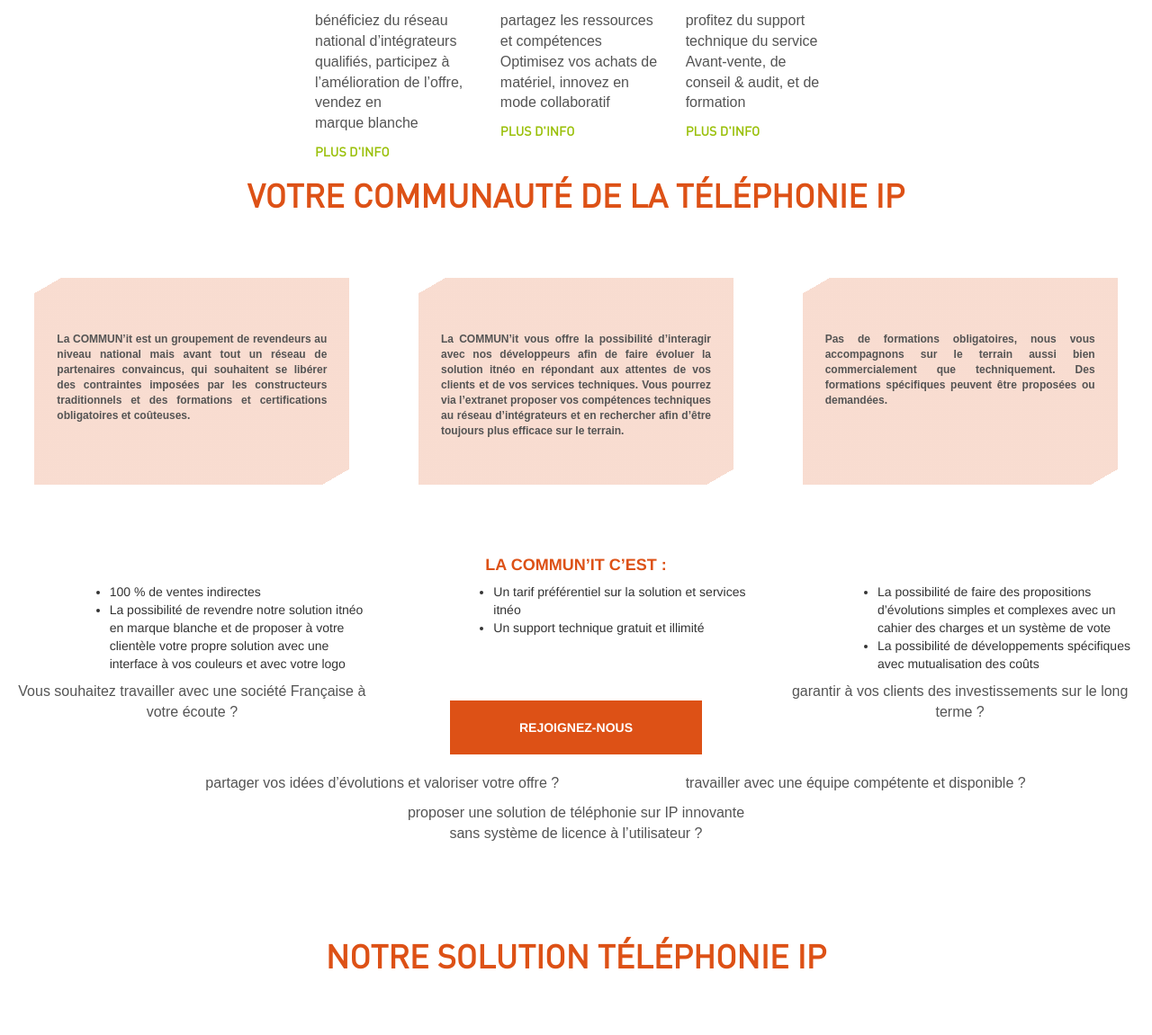
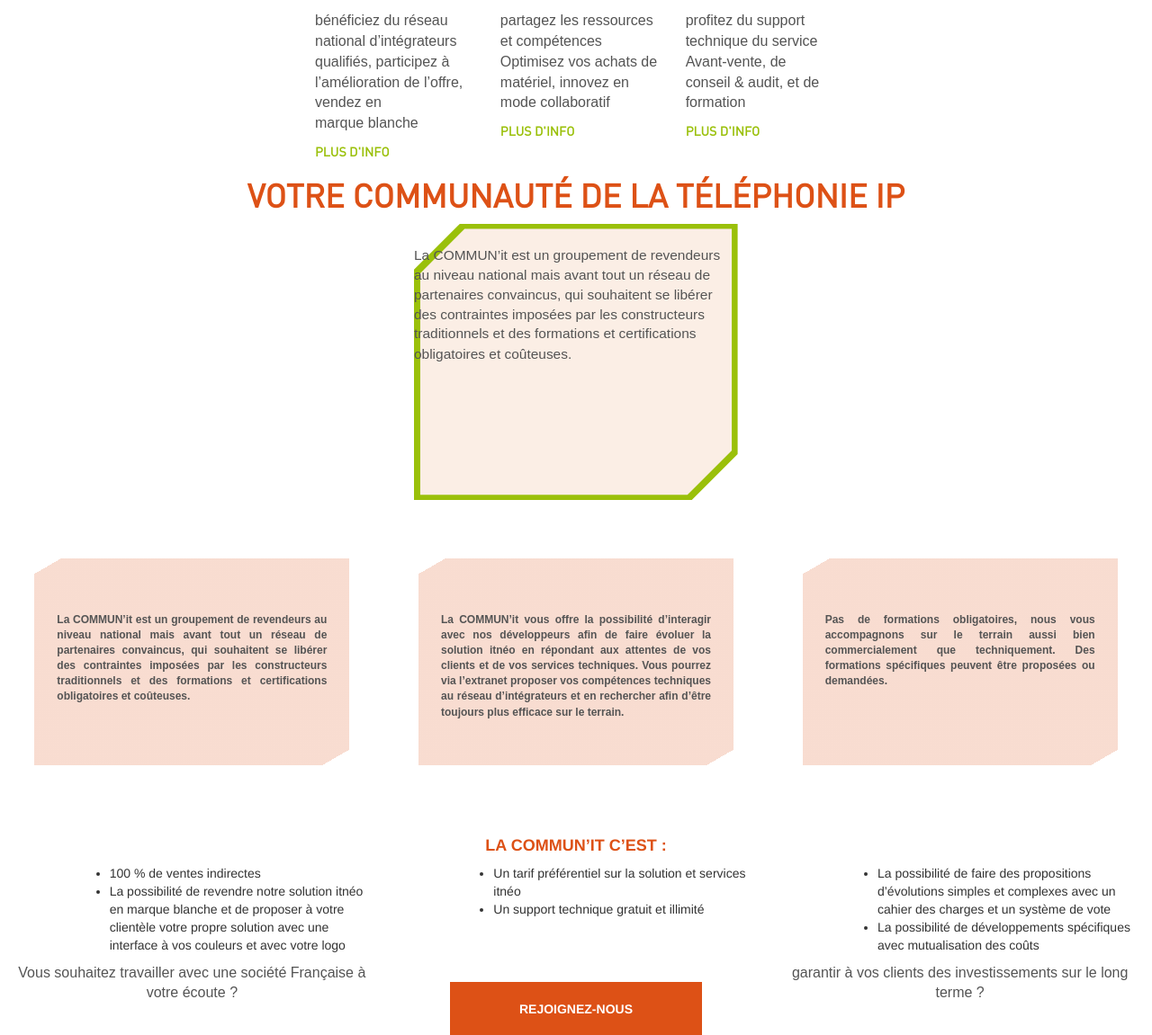
Before and after one commit to JohanGaub/symfony-project-03, a Symfony app: template src/AppBundle/Resources/views/Default/index.html.twig in a window 1280 px wide. Shown: the part 479-1630 px from the top of the page at 90% size. Run offline with Twig, Linux system fonts and the light colour scheme; the template is opened without the code that fills it, so the values that code supplies are empty; style sheets or scripts are compiled from the project's sources; some libraries are stand-ins or nearby versions.

Commit message:
WIP - First corner of svgBox

```diff
--- a/web/assets/css/sass/_general-tools.scss
+++ b/src/AppBundle/Resources/public/sass/_general-tools.scss
@@ -23,3 +23,7 @@
   font-size: $size;
   text-transform: uppercase;
 }
+
+.test {
+  color: #ffdb89;
+}
--- a/web/assets/css/sass/_index-communit.scss
+++ b/src/AppBundle/Resources/public/sass/_index-communit.scss
@@ -1,4 +1,3 @@
-
 .flex-container-1{
   display: flex;
   flex-wrap: wrap;
@@ -14,3 +13,11 @@
   padding: 6rem 2.5rem;
   margin: 6rem 2rem;
 }
+
+.svg-container {
+  width: 360px;
+
+  p {
+
+  }
+}
--- a/src/AppBundle/Resources/views/Partials/communit.html.twig
+++ b/src/AppBundle/Resources/views/Partials/communit.html.twig
@@ -1,5 +1,21 @@
 <section>
     <h2>Votre communauté de la téléphonie IP</h2>
+    <div class="flex-container-1">
+        {% macro svgBox(textSend) %}
+            <div class="svg-container">
+                <svg version="1.1" viewBox="0.0 0.0 372.753280839895 318.0262467191601" fill="none" stroke="none" stroke-linecap="square" stroke-miterlimit="10" xmlns="http://www.w3.org/2000/svg" xmlns:xlink="http://www.w3.org/1999/xlink">
+                    <path fill="#9ac00a" d="m-0.005249344 318.27985l319.22205 0l53.12442 -53.12442l0 -265.61575l0 0l-319.22205 0l-53.12442 53.12442l0 265.61575z" fill-rule="evenodd"></path>
+                    <path fill="#FBEEE5" d="m7.17979 311.99738l307.36383 0l51.029877 -51.029907l0 -255.14333l0 0l-307.3638 0l-51.029892 51.029892l0 255.14334z" fill-rule="evenodd"></path>
+                    <foreignobject class="node" x="0" y="25" width="360" height="200">
+                        <p class=text>
+                            {{ textSend }}
+                        </p>
+                    </foreignobject>
+                </svg>
+            </div>
+        {% endmacro %}
+        {{ _self.svgBox("La COMMUN’it est un groupement de revendeurs au niveau national mais avant tout un réseau de partenaires convaincus, qui souhaitent se libérer des contraintes imposées par les constructeurs traditionnels et des formations et certifications obligatoires et coûteuses.") }}
+    </div>
     <div class="flex-container-1">
         <div class="box-communit box">
             <p class="p2">La COMMUN’it est un groupement de revendeurs au niveau national mais avant tout un réseau de partenaires convaincus, qui souhaitent se libérer des contraintes imposées par les constructeurs traditionnels et des formations et certifications obligatoires et coûteuses.</p>
```
Also changed, not shown: src/AppBundle/Resources/views/Elements/macro.svgBox.html.twig (added, +17 -0 lines), src/AppBundle/Resources/public/sass/_footer.scss (renamed from web/assets/css/sass/_footer.scss), src/AppBundle/Resources/public/sass/_general-style.scss (renamed from web/assets/css/sass/_general-style.scss), src/AppBundle/Resources/public/sass/_header.scss (renamed from web/assets/css/sass/_header.scss), src/AppBundle/Resources/public/sass/_index-home.scss (renamed from web/assets/css/sass/_index-home.scss), src/AppBundle/Resources/public/sass/_index-itneo-slider.scss (renamed from web/assets/css/sass/_index-itneo-slider.scss), src/AppBundle/Resources/public/sass/_index-itneo.scss (renamed from web/assets/css/sass/_index-itneo.scss), src/AppBundle/Resources/public/sass/_more.scss (renamed from web/assets/css/sass/_more.scss), src/AppBundle/Resources/public/sass/_settings.scss (renamed from web/assets/css/sass/_settings.scss), src/AppBundle/Resources/public/sass/main.scss (renamed from web/assets/css/sass/main.scss).
